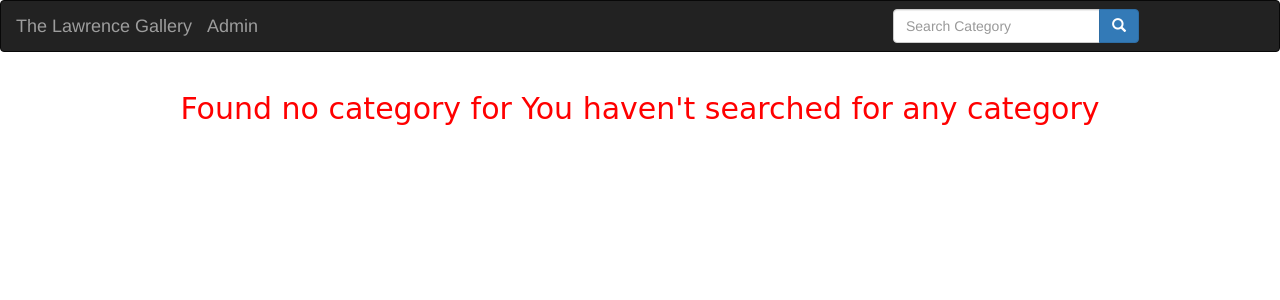
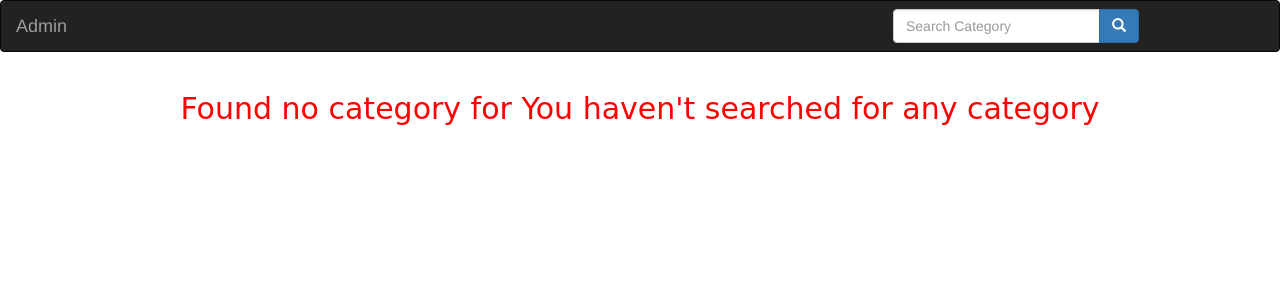
Before and after one commit to owinolawrence/personal-gallery, a Django app: page /search/ in a window 1280 px wide. Shown: the top 300 px of the page. Run offline with Django 3.2, Linux system fonts and the light colour scheme; some libraries are stand-ins or nearby versions.

```diff
--- a/photos/templates/navbar.html
+++ b/photos/templates/navbar.html
@@ -12,7 +12,7 @@
   <nav class="navbar navbar-inverse">
     <div class="container-fluid">
       <div class="navbar-header">
-        <div class="navbar-brand" href="{% url 'photosToday' %}">The Lawrence Gallery</div>
+
         <div class="navbar-brand" href="{% url 'admin_dashboard' %}">Admin</div>
       </div>
 
```
